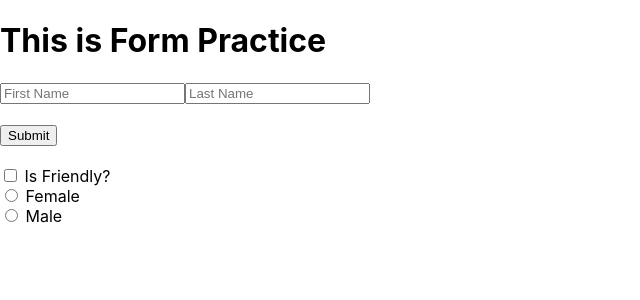
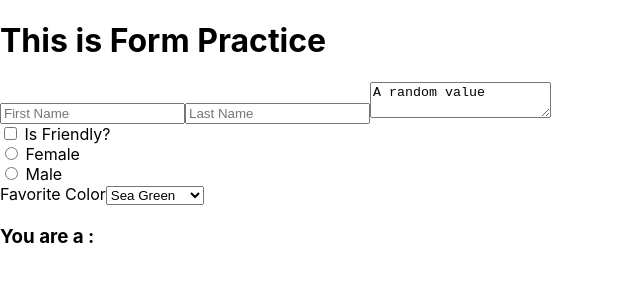
Before and after one commit to cathjime/scrimba-react, a React (Create React App) app: page / in a window 1280 px wide. Shown: the top 300 px of the page, without its empty margins (0-640 px from the left). Built offline with nearby package versions, Linux system fonts and the light colour scheme.

Commit message:
added dropdown

```diff
--- a/src/Components/Forms.js
+++ b/src/Components/Forms.js
@@ -5,6 +5,8 @@ class Forms extends React.Component {
     firstName: "",
     lastName: "",
     isFriendly: false,
+    gender: "",
+    faveColor: "sea green",
   };
 
   handleChange = (e) => {
@@ -35,12 +37,8 @@ class Forms extends React.Component {
             placeholder="Last Name"
             onChange={this.handleChange}
           />
-          <h2>
-            {this.state.firstName} {this.state.lastName}
-          </h2>
-          <input type="submit" label="Submit" />
-        </form>
-        {/* <textarea value={"A random value"} /> */}
+
+          <textarea value={"A random value"} onChange={this.handleChange} />
           <br />
           <label>
             <input
@@ -53,12 +51,43 @@ class Forms extends React.Component {
           </label>
           <br />
           <label>
-          <input type="radio" name="gender" value="female" /> Female
+            <input
+              type="radio"
+              name="gender"
+              value="female"
+              checked={this.state.gender === "female"}
+              onChange={this.handleChange}
+            />{" "}
+            Female
           </label>
           <br />
           <label>
-          <input type="radio" name="gender" value="male" /> Male
+            <input
+              type="radio"
+              name="gender"
+              value="male"
+              checked={this.state.gender === "male"}
+              onChange={this.handleChange}
+            />{" "}
+            Male
           </label>
+          <br />
+          <label>Favorite Color</label>
+          <select
+            value={this.state.faveColor}
+            onChange={this.handleChange}
+            name="faveColor"
+          >
+            <option value="dusty rose">Dusty Rose</option>
+            <option value="powder blue">Powder Blue</option>
+            <option value="sea green">Sea Green</option>
+          </select>
+
+          <h2>
+            {this.state.firstName} {this.state.lastName}
+          </h2>
+          <h3>You are a : {this.state.gender}</h3>
+        </form>
       </>
     );
   }
```
Also changed, not shown: 1 other file (tests, documents, lock files or other folders). Lines whose indentation alone changed are shown as unchanged.
